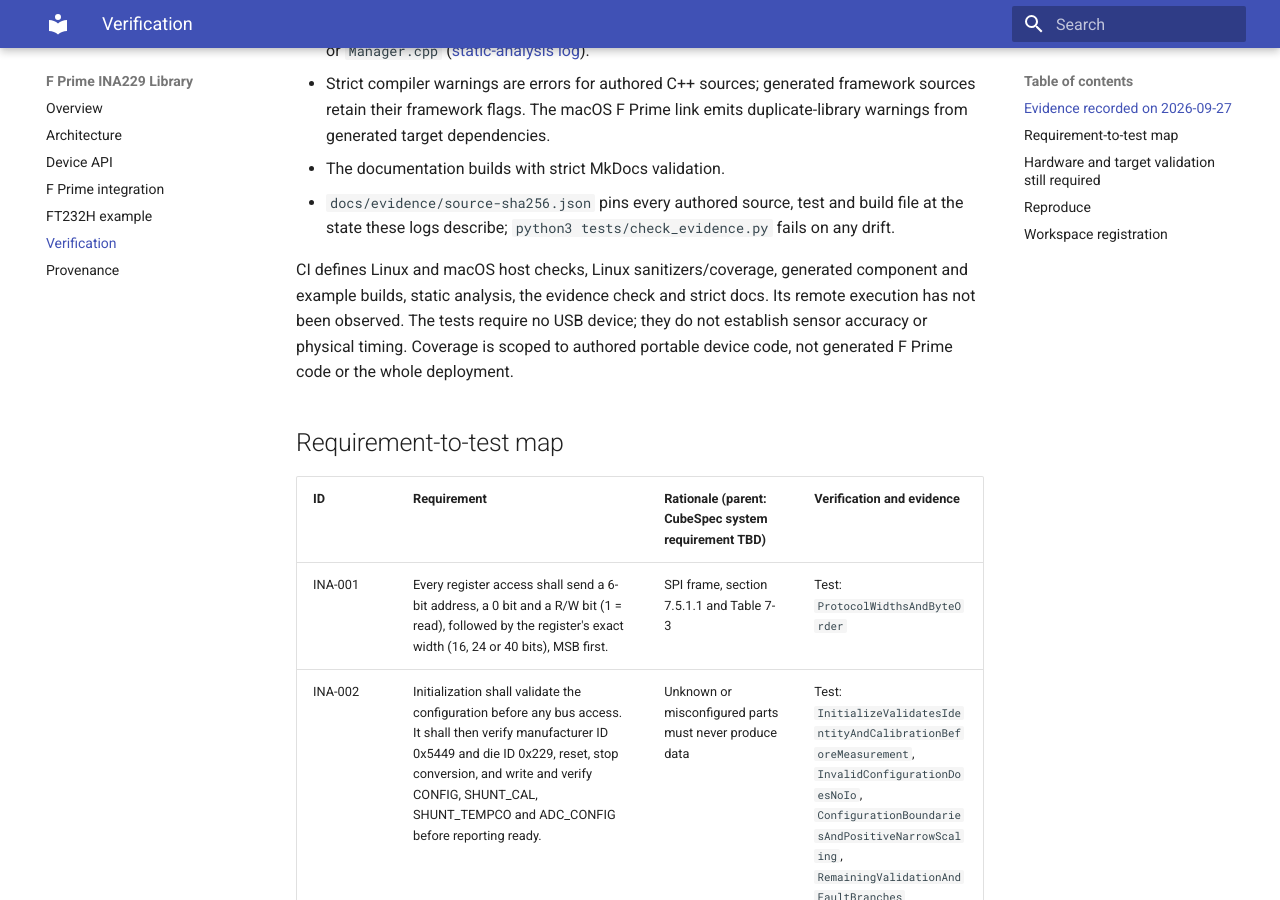
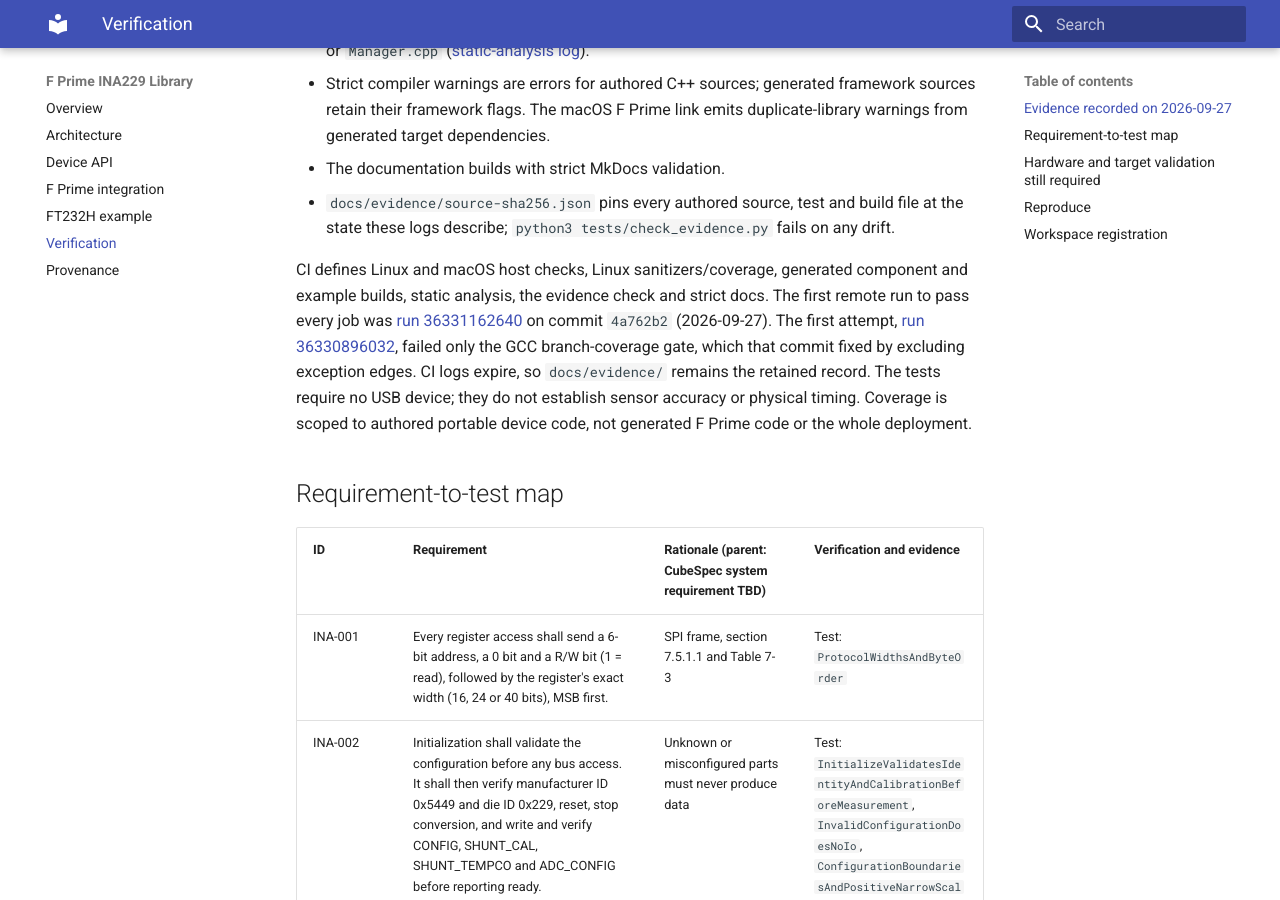
Before and after one commit to SiboVG/fprime-ina229, an MkDocs documentation site: the page built from docs/verification.md, in a window 1280 px wide and 900 px high, scrolled down 775 px. Built offline with MkDocs 1.6.1 and Material for MkDocs 9.7.7, drawn with Linux system fonts in a browser that asks for light colours.

Commit message:
docs: record the first passing remote workflow run
Replace the statement that remote CI execution had not been observed
with a link to run 36331162640 on 4a762b2, which passed every job, and
note what the first attempt caught.

```diff
--- a/docs/verification.md
+++ b/docs/verification.md
@@ -34,8 +34,11 @@ headers, because Homebrew LLVM 18 `clang-tidy` cannot parse the macOS 27 SDK.
   the state these logs describe; `python3 tests/check_evidence.py` fails on any drift.
 
 CI defines Linux and macOS host checks, Linux sanitizers/coverage, generated component
-and example builds, static analysis, the evidence check and strict docs. Its remote
-execution has not been observed. The tests require no USB device; they do not establish
+and example builds, static analysis, the evidence check and strict docs. The first
+remote run to pass every job was [run 36331162640](https://github.com/SiboVG/fprime-ina229/actions/runs/36331162640) on commit
+`4a762b2` (2026-09-27). The first attempt, [run 36330896032](https://github.com/SiboVG/fprime-ina229/actions/runs/36330896032), failed only the
+GCC branch-coverage gate, which that commit fixed by excluding exception edges. CI logs
+expire, so `docs/evidence/` remains the retained record. The tests require no USB device; they do not establish
 sensor accuracy or physical timing. Coverage is scoped to authored portable device code,
 not generated F Prime code or the whole deployment.
 
```
